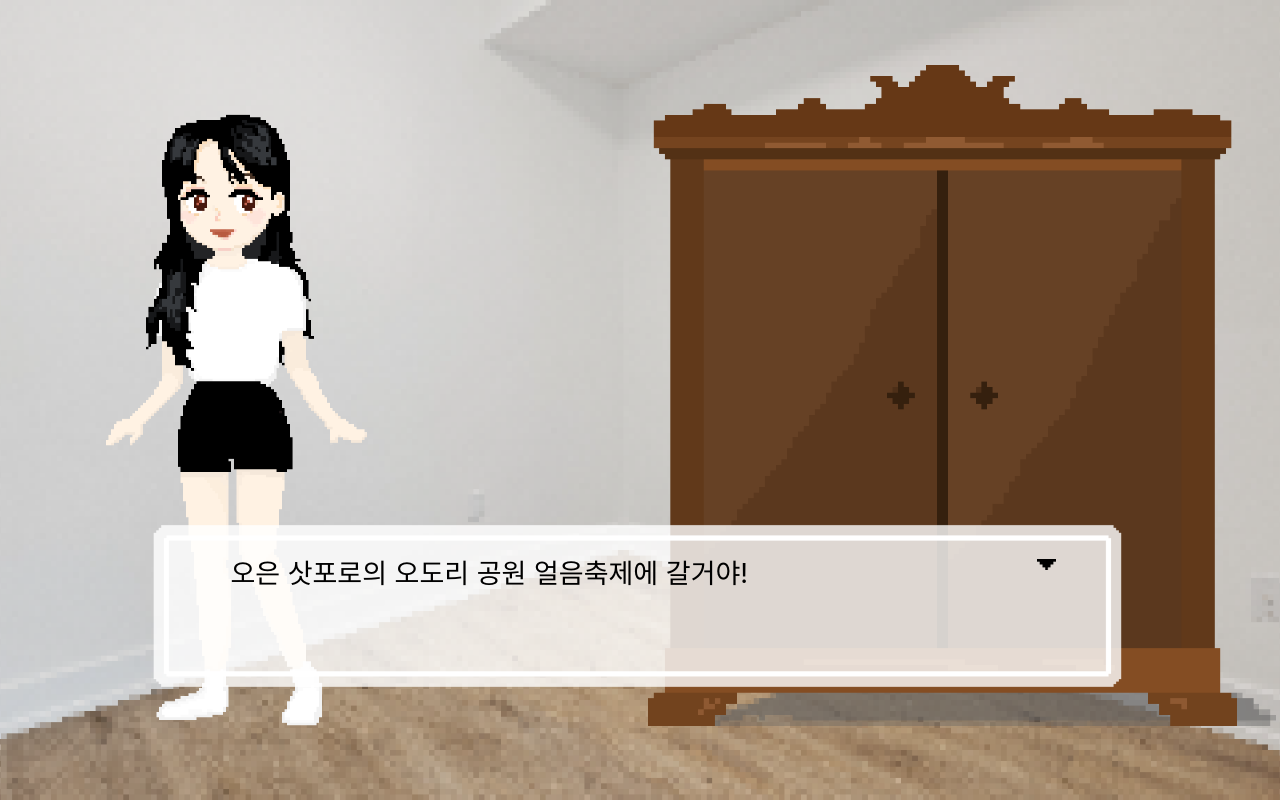
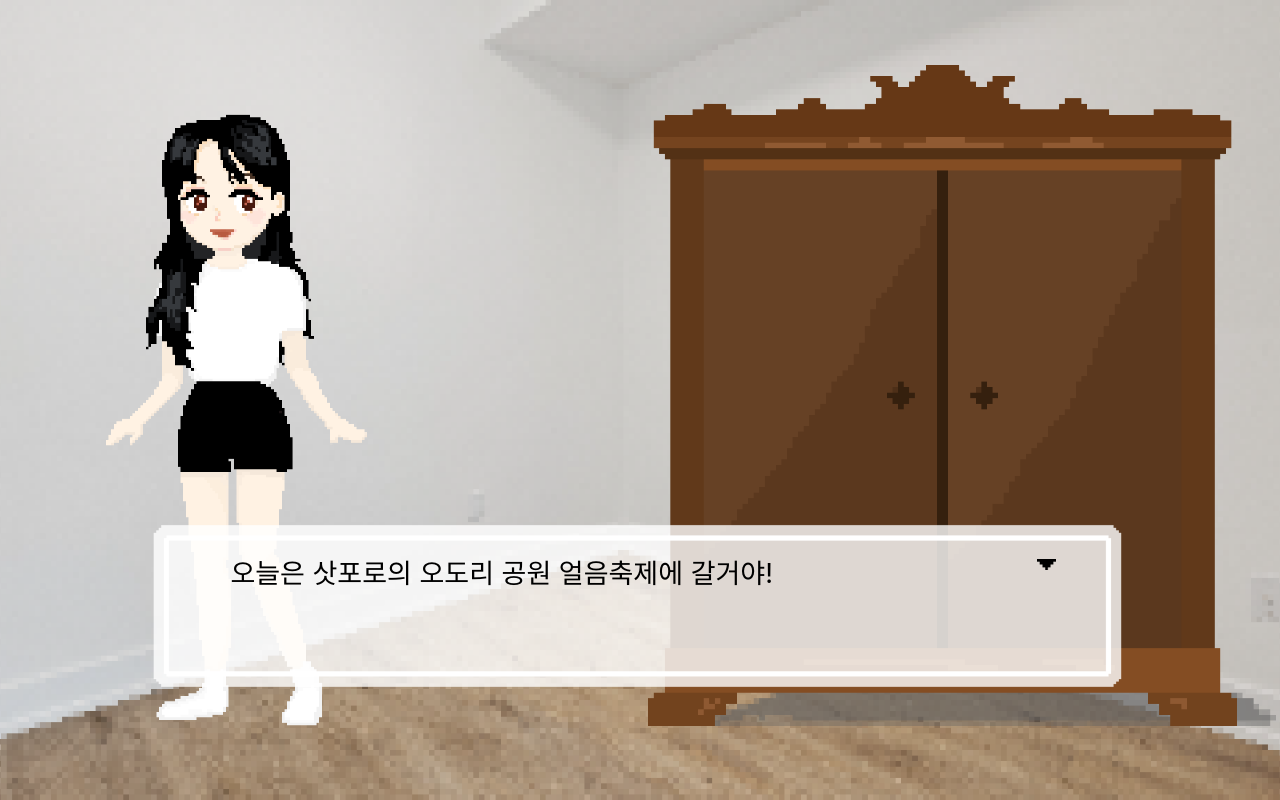
Before and after one commit to sinheungheung/closetopen, a React (Create React App) app: page /GoSapporo in a window 1280 px wide. Both pictures are taken after a click on the element 418 px from the left and 555 px from the top of the page. Shown: the top 800 px of the page. Built offline with nearby package versions, Linux system fonts and the light colour scheme.

Commit message:
스토리텔링 구현 완료

```diff
--- a/src/page/Storytelling1.js
+++ b/src/page/Storytelling1.js
@@ -53,11 +53,7 @@ function Storytelling1() {
     const startTyping = () => {
       intervalId = setInterval(() => {
         if (currentIndex < pl.length) {
-          setDisplayText((prevText) => {
-            const currentChar = pl[currentIndex] === ' ' ? '\u00A0' : pl[currentIndex];
-            if (currentChar === undefined) return prevText;
-            return prevText + currentChar;
-          });
+          setDisplayText(pl.slice(0, currentIndex + 1));
           currentIndex++;
         } else {
           clearInterval(intervalId);
```
